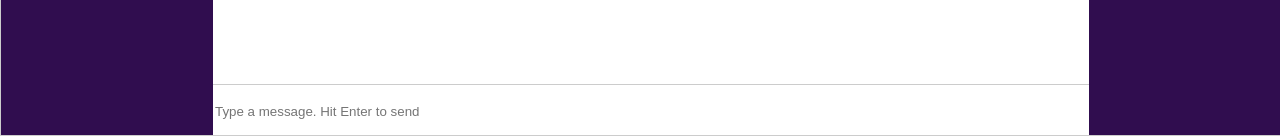
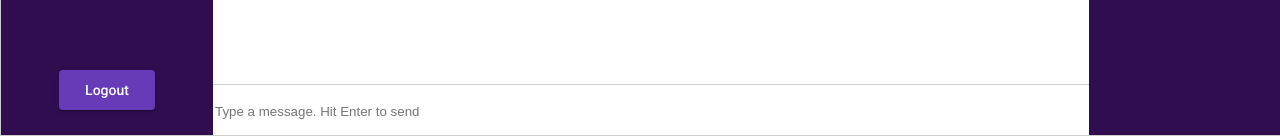
Before and after one commit to tomaszgawel/chat-frontend, an Angular app: page /chat in a window 1280 px wide. Shown: the part 666-802 px from the top of the page. Built offline with nearby package versions, Linux system fonts and the light colour scheme; no server answers.

Commit message:
Created logout button with sending post with logout information

```diff
--- a/src/app/chat.service.ts
+++ b/src/app/chat.service.ts
@@ -5,6 +5,7 @@ import {map} from 'rxjs/operators';
 import {SERVER_API_URL} from './app.constants';
 import * as moment from 'moment';
 import {OnlineModel} from "./chat/online.model";
+import {LogoutModel} from './chat/logout.model';
 
 
 type EntityResponseType = HttpResponse<MessageModel>;
@@ -16,6 +17,7 @@ export class ChatService {
   public resourceUrl = SERVER_API_URL + 'sendmessage';
   public onlineUrl = SERVER_API_URL + 'onlineusers';
   public newMessages = SERVER_API_URL + 'messages';
+  public logoutUrl = SERVER_API_URL + 'logout';
 
   constructor(protected http: HttpClient) {
 
@@ -38,6 +40,12 @@ export class ChatService {
       .get<OnlineModel>(this.onlineUrl, {observe: 'response'});
   }
 
+  public logout(model: LogoutModel) {
+    return this.http
+      .post<LogoutModel>(this.logoutUrl, model, {observe: 'response'})
+      .pipe(map((res: EntityResponseType) => this.convertDateFromServer(res)));
+  }
+
 
   protected convertDateFromServer(res: EntityResponseType): EntityResponseType {
     if (res.body) {
--- a/src/app/chat/chat.component.css
+++ b/src/app/chat/chat.component.css
@@ -228,3 +228,25 @@ body{
   overflow: hidden;
   margin: 0;
 }
+
+.logout-button-wrapper {
+  width: 100%;
+  height: 100%;
+  position: relative;
+}
+
+.logout-button {
+  width: 50%;
+  height: 40px;
+  position: absolute;
+  bottom: 15px;
+  margin-left: auto;
+  margin-right: auto;
+  left: 0;
+  right: 0;
+  text-align: center;
+}
+
+.logout-button:hover {
+  background: #784bc8;
+}
--- a/src/app/chat/chat.component.html
+++ b/src/app/chat/chat.component.html
@@ -9,9 +9,14 @@
         </li>
       </ul>
     </section>
+    <div class="logout-button-wrapper">
+<!--      <button mat-raised-button class="logout-button" color="primary" (click)="login()">Login</button>-->
+      <button mat-raised-button class="logout-button" color="primary" (click)="logout()">Logout</button>
+
+<!--      <button class="logout-button">Logout</button>-->
+    </div>
   </aside>
   <main class="chat-window">
-
     <header class="chat-header">
       <h4>Chat</h4>
       <span class="participants"></span>
--- a/src/app/chat/chat.component.ts
+++ b/src/app/chat/chat.component.ts
@@ -3,6 +3,8 @@ import {StoreService} from '../store.service';
 import {MessageModel} from './message.model';
 import {ChatService} from '../chat.service';
 import {interval} from 'rxjs';
+import {Router} from '@angular/router';
+import {LogoutModel} from './logout.model';
 
 @Component({
   selector: 'app-chat',
@@ -15,7 +17,7 @@ export class ChatComponent implements OnInit {
   messages: MessageModel[] = [];
   newMessage: string;
 
-  constructor(private chatservice: ChatService) {
+  constructor(private chatservice: ChatService, private router: Router) {
   }
 
   ngOnInit() {
@@ -39,6 +41,15 @@ export class ChatComponent implements OnInit {
     });
     this.newMessage = '';
   }
+  logout() {
+    const model = new LogoutModel();
+    model.username = StoreService.getInstance().username;
+    model.logout = true;
+    this.chatservice.logout(model).subscribe(data => {
+      console.log(data);
+    })
+    this.router.navigate(['/']);
+  }
 
 
   checkWhoIsOnline() {
--- /dev/null
+++ b/src/app/chat/logout.model.ts
@@ -0,0 +1,7 @@
+import {Moment} from 'moment';
+
+export class LogoutModel {
+  public username?: string;
+  public logout?: boolean;
+  created?: Moment;
+}
```
